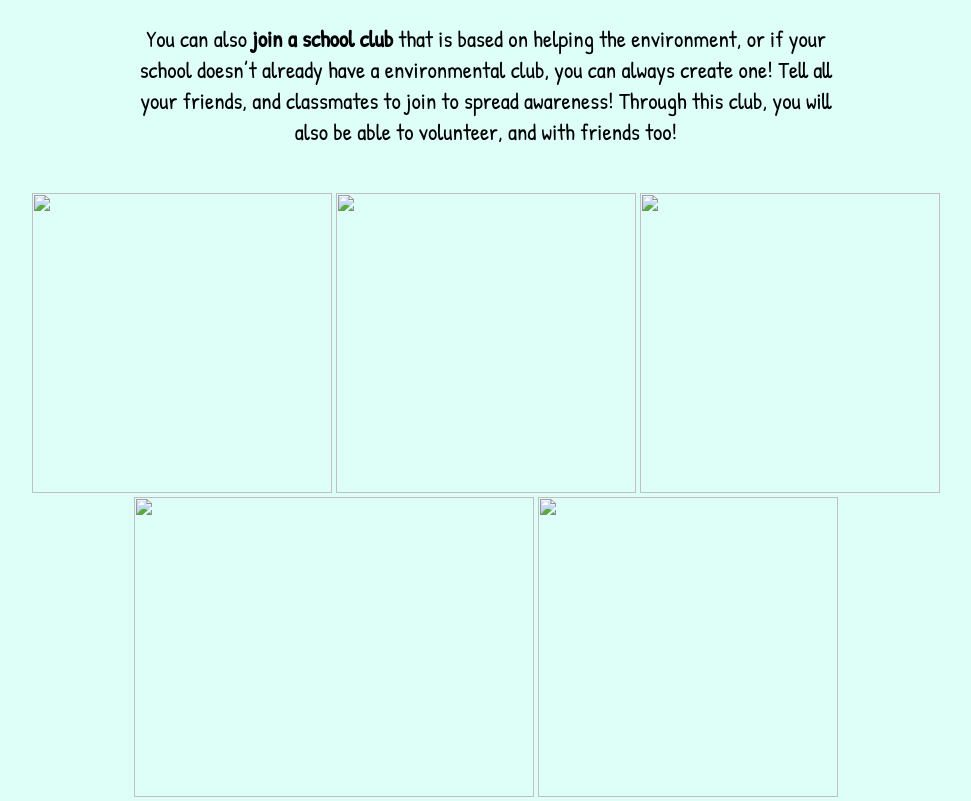
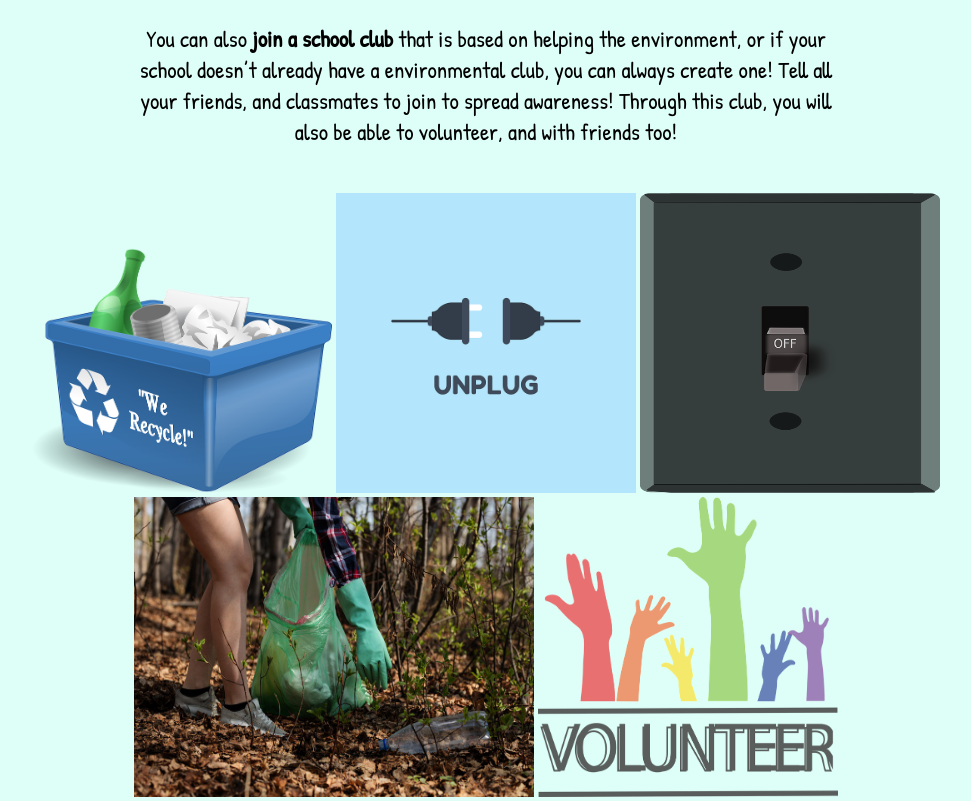
Before and after one commit to Xiaoweikellyli/Xiaoweikellyli.github.io, a plain HTML site: page takeactionnow.html in a window 1280 px wide. Shown: the part 1108-1909 px from the top of the page, without its empty margins (154-1125 px from the left). Drawn offline with Linux system fonts and the light colour scheme.

Commit message:
Update takeactionnow.html

```diff
--- a/takeactionnow.html
+++ b/takeactionnow.html
@@ -105,11 +105,11 @@
 
     <div class="actionImage">
       <center>
-      <img src="assets/recycle bin.png" alt:"A recycling bin with things inside." width="300" height="300">
-      <img src="assets/unplug.png" alt:"unplugged outlet" width="300" height="300">
-      <img src="assets/switch.png" alt:"Light switch turned off" width="300" height="300">
-      <img src="assets/picking up garbage.jpg" alt:"girl picking up garbage from the floor and putting it in a bag" width="400" height="300">
-      <img src="assets/volunteer.png" alt:"5 hands reaching up, all a different color in rainbow order, with the word Volunteer right below the hands." width="300" height="300">
+      <img src="recycle bin.png" alt:"A recycling bin with things inside." width="300" height="300">
+      <img src="unplug.png" alt:"unplugged outlet" width="300" height="300">
+      <img src="switch.png" alt:"Light switch turned off" width="300" height="300">
+      <img src="picking up garbage.jpg" alt:"girl picking up garbage from the floor and putting it in a bag" width="400" height="300">
+      <img src="volunteer.png" alt:"5 hands reaching up, all a different color in rainbow order, with the word Volunteer right below the hands." width="300" height="300">
       </center>
     </div>
 
```
